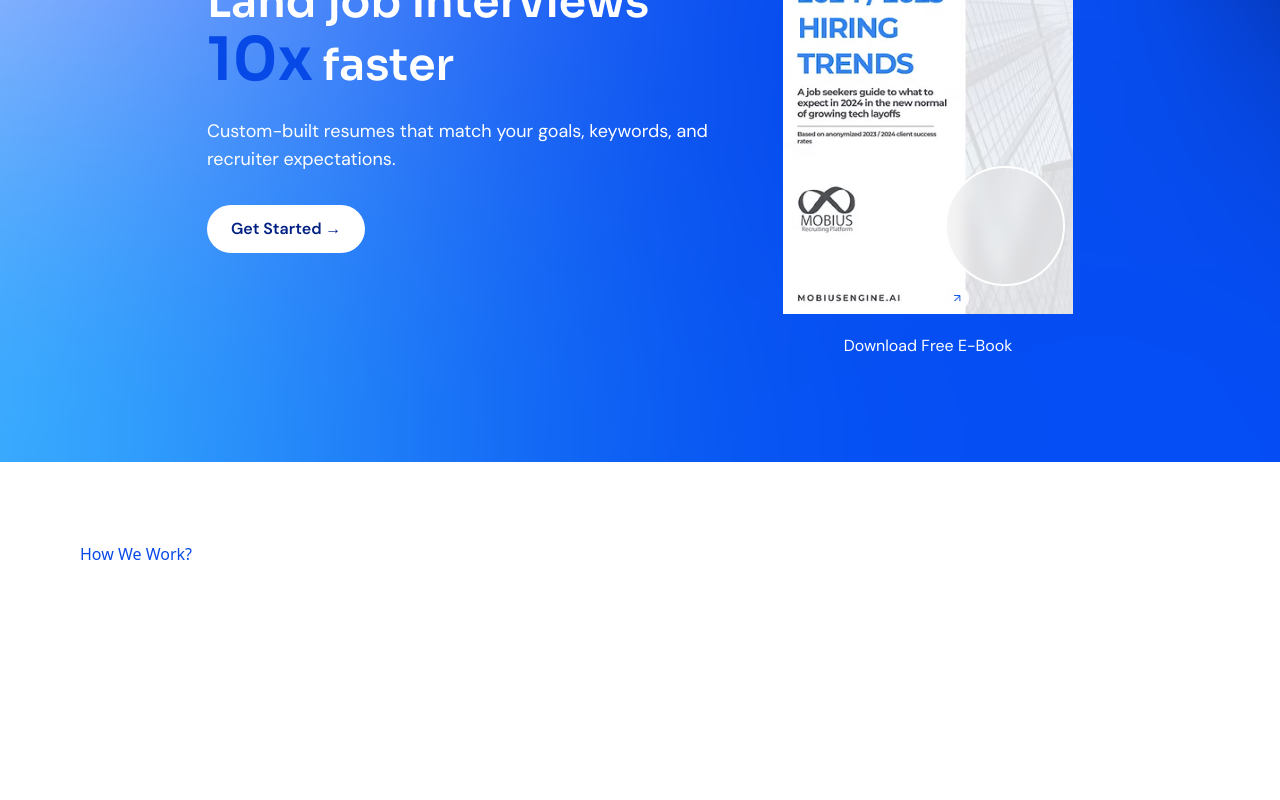
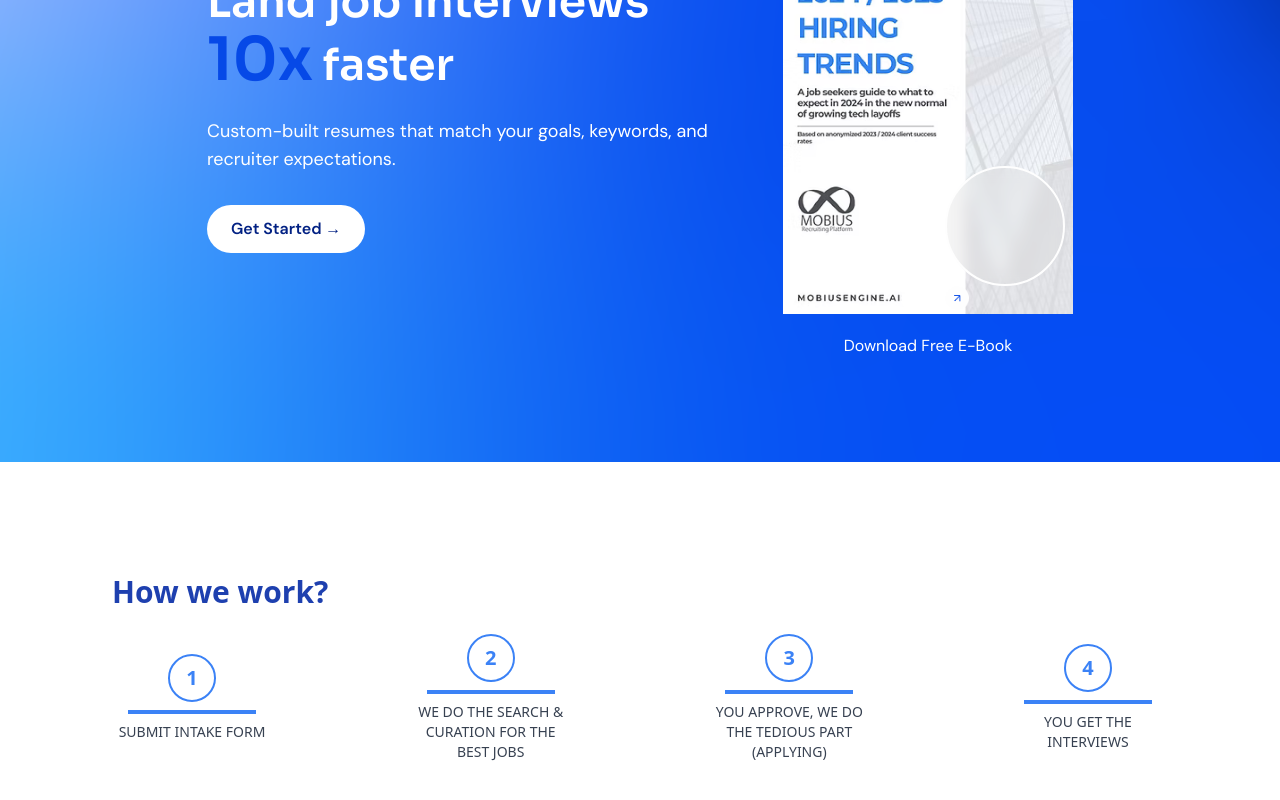
Before and after one commit to PiyushAryan/mobius, a React (Vite) app: page / in a window 1280 px wide. Shown: the part 338-1138 px from the top of the page. Before the commit the page ends 984 px from the top, so only its background shows below. Built offline with nearby package versions, Linux system fonts and the light colour scheme.

Commit message:
[ui] add component - HowWeWork

```diff
--- a/src/App.jsx
+++ b/src/App.jsx
@@ -1,4 +1,5 @@
 import { useState } from 'react'
+import HowWeWork from './components/HowWeWork'
 import './App.css'
 
 function App() {
@@ -65,12 +66,12 @@ function App() {
         </div>
 
       </div>
-      <section>
+      <div>
         <div className='mx-20 my-20'>
-          <h2 className='text-[#0649E7] top'>How We Work?</h2>
 
+          <HowWeWork />
         </div>
-      </section>
+      </div>
     </>
   )
 }
--- /dev/null
+++ b/src/components/HowWeWork.jsx
@@ -0,0 +1,34 @@
+import React from "react";
+
+
+const HowWeWork = () => {
+
+
+    const steps = [
+        { number: 1, text: "SUBMIT INTAKE FORM" },
+        { number: 2, text: "WE DO THE SEARCH & CURATION FOR THE BEST JOBS" },
+        { number: 3, text: "YOU APPROVE, WE DO THE TEDIOUS PART (APPLYING)" },
+        { number: 4, text: "YOU GET THE INTERVIEWS" },
+    ];
+
+    return (
+        <div className="bg-white p-8">
+            <h2 className="text-3xl font-bold text-blue-800 mb-6">How we work?</h2>
+            <div className="flex justify-between items-center">
+                {steps.map((step) => (
+                    <div key={step.number} className="flex flex-col items-center">
+                        <div className="w-12 h-12 rounded-full border-2 border-blue-500 flex items-center justify-center text-blue-500 text-xl font-semibold">
+                            {step.number}
+                        </div>
+                        <div className="w-32 h-1 bg-blue-500 my-2"></div>
+                        <p className="text-center text-sm font-medium text-gray-700 w-40">
+                            {step.text}
+                        </p>
+                    </div>
+                ))}
+            </div>
+        </div>
+    );
+};
+
+export default HowWeWork;
```
